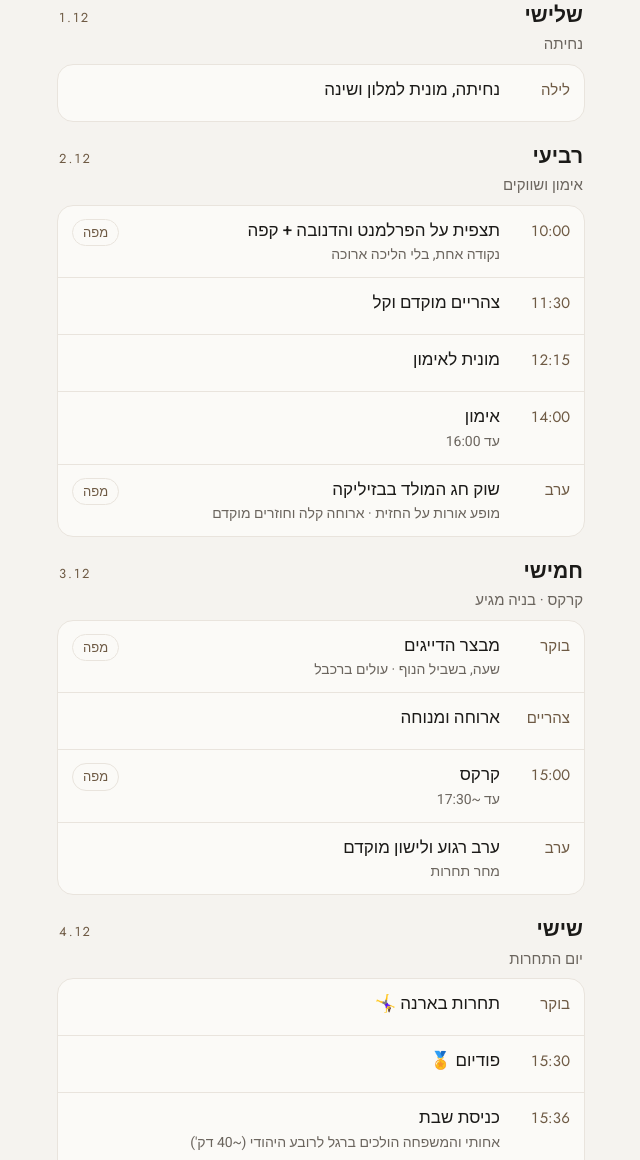
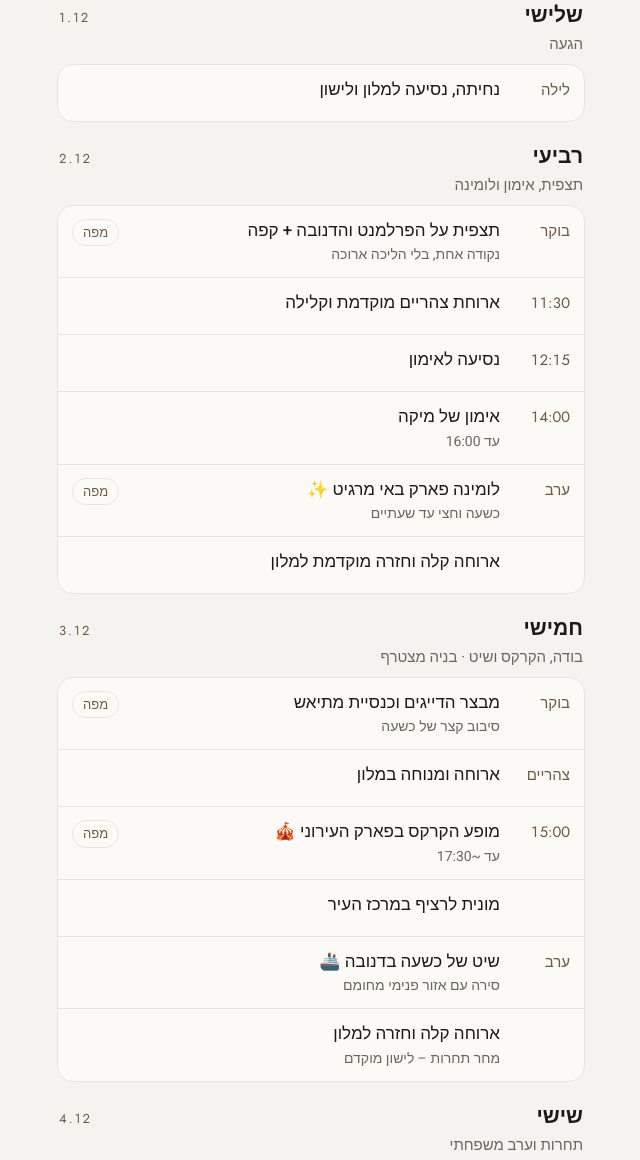
Before and after one commit to shatskyeylon1/budapest, a plain HTML site: page trip.html in a window 1280 px wide. Shown: the part 410-1570 px from the top of the page, without its empty margins (319-959 px from the left). Drawn offline with Linux system fonts and the light colour scheme.

Commit message:
Update trip itinerary to new schedule (Lumina Wed, cruise Thu)
Co-Authored-By: Claude Opus 5.5 <noreply@anthropic.com>

```diff
--- a/trip.html
+++ b/trip.html
@@ -122,7 +122,7 @@ textarea{width:100%;resize:vertical;display:block}
     </svg>
     <p class="eyebrow">Budapest 2026</p>
     <h1>בודפשט <span dir="ltr">1–6.12</span></h1>
-    <p class="sub">תחרות, שווקים ואורות · <a href="./">לצ'ק ליסט של התיק</a></p>
+    <p class="sub">תחרות, אורות והחלקה · <a href="./">לצ'ק ליסט של התיק</a></p>
   </div>
 </header>
 
@@ -158,42 +158,46 @@ textarea{width:100%;resize:vertical;display:block}
 <script>
 const DEFAULT = {
   days: [
-    { id:"d1", short:"שלישי", date:"1.12", title:"נחיתה", items:[
-      { time:"לילה", text:"נחיתה, מונית למלון ושינה" }
+    { id:"d1", short:"שלישי", date:"1.12", title:"הגעה", items:[
+      { time:"לילה", text:"נחיתה, נסיעה למלון ולישון" }
     ]},
-    { id:"d2", short:"רביעי", date:"2.12", title:"אימון ושווקים", items:[
-      { time:"10:00", text:"תצפית על הפרלמנט והדנובה + קפה", note:"נקודה אחת, בלי הליכה ארוכה", map:"Parliament Budapest" },
-      { time:"11:30", text:"צהריים מוקדם וקל" },
-      { time:"12:15", text:"מונית לאימון" },
-      { time:"14:00", text:"אימון", note:"עד 16:00" },
-      { time:"ערב", text:"שוק חג המולד בבזיליקה", note:"מופע אורות על החזית · ארוחה קלה וחוזרים מוקדם", map:"Advent Bazilika Budapest" }
+    { id:"d2", short:"רביעי", date:"2.12", title:"תצפית, אימון ולומינה", items:[
+      { time:"בוקר", text:"תצפית על הפרלמנט והדנובה + קפה", note:"נקודה אחת, בלי הליכה ארוכה", map:"Parliament Budapest" },
+      { time:"11:30", text:"ארוחת צהריים מוקדמת וקלילה" },
+      { time:"12:15", text:"נסיעה לאימון" },
+      { time:"14:00", text:"אימון של מיקה", note:"עד 16:00" },
+      { time:"ערב", text:"לומינה פארק באי מרגיט ✨", note:"כשעה וחצי עד שעתיים", map:"Lumina Park Margitsziget Budapest" },
+      { time:"", text:"ארוחה קלה וחזרה מוקדמת למלון" }
     ]},
-    { id:"d3", short:"חמישי", date:"3.12", title:"קרקס · בניה מגיע", items:[
-      { time:"בוקר", text:"מבצר הדייגים", note:"שעה, בשביל הנוף · עולים ברכבל", map:"Fisherman's Bastion Budapest" },
-      { time:"צהריים", text:"ארוחה ומנוחה" },
-      { time:"15:00", text:"קרקס", note:"עד ~17:30", map:"Fővárosi Nagycirkusz" },
-      { time:"ערב", text:"ערב רגוע ולישון מוקדם", note:"מחר תחרות" }
+    { id:"d3", short:"חמישי", date:"3.12", title:"בודה, הקרקס ושיט · בניה מצטרף", items:[
+      { time:"בוקר", text:"מבצר הדייגים וכנסיית מתיאש", note:"סיבוב קצר של כשעה", map:"Fisherman's Bastion Budapest" },
+      { time:"צהריים", text:"ארוחה ומנוחה במלון" },
+      { time:"15:00", text:"מופע הקרקס בפארק העירוני 🎪", note:"עד ~17:30", map:"Fővárosi Nagycirkusz" },
+      { time:"", text:"מונית לרציף במרכז העיר" },
+      { time:"ערב", text:"שיט של כשעה בדנובה 🚢", note:"סירה עם אזור פנימי מחומם" },
+      { time:"", text:"ארוחה קלה וחזרה למלון", note:"מחר תחרות – לישון מוקדם" }
     ]},
-    { id:"d4", short:"שישי", date:"4.12", title:"יום התחרות", items:[
-      { time:"בוקר", text:"תחרות בארנה 🤸‍♀️" },
+    { id:"d4", short:"שישי", date:"4.12", title:"תחרות וערב משפחתי", items:[
+      { time:"בוקר", text:"תחרות של מיקה ליד קניון ארנה 🤸‍♀️", note:"מגיעים לקראת החימום, לפי הנחיית המאמנת" },
       { time:"15:30", text:"פודיום 🏅" },
-      { time:"15:36", text:"כניסת שבת", note:"אחותי והמשפחה הולכים ברגל לרובע היהודי (~40 דק')" },
-      { time:"אחה\"צ", text:"מקלחת והחלפת בגדים במלון" },
-      { time:"18:00", text:"מגיעים לבית חב\"ד", note:"לוודא כתובת" },
-      { time:"19:00", text:"ארוחת שישי בבית חב\"ד", note:"כולם יחד" },
-      { time:"אם יש כוח", text:"שוק בכיכר Vörösmarty", note:"~15 דק' הליכה · נסגר ~22:00", map:"Vörösmarty tér Budapest" }
+      { time:"15:36", text:"כניסת שבת", note:"אחותי והילדים מגיעים לרובע היהודי לפני כן" },
+      { time:"אחה\"צ", text:"מנוחה קצרה וטיול עירוני קליל" },
+      { time:"19:00", text:"ארוחת שישי משותפת בבית חב\"ד", note:"להגיע ~18:00" },
+      { time:"אם יש כוח", text:"סיבוב קצר בשוק חג המולד בכיכר Vörösmarty", map:"Vörösmarty tér Budapest" }
     ]},
-    { id:"d5", short:"שבת", date:"5.12", title:"ואצי, שווקים והחלקה", items:[
-      { time:"בוקר", text:"השוק המקורה הגדול", note:"להגיע בבוקר · נסגר מוקדם בשבת", map:"Great Market Hall Budapest" },
-      { time:"צהריים", text:"רחוב ואצי – שופינג וצהריים", map:"Váci utca Budapest" },
+    { id:"d5", short:"שבת", date:"5.12", title:"ואצי אוצה והחלקה", items:[
+      { time:"בוקר", text:"השוק המקורה הגדול", note:"אם שעות הפתיחה מתאימות", map:"Great Market Hall Budapest" },
+      { time:"צהריים", text:"רחוב ואצי אוצה – שיטוט, קניות וצהריים", note:"בקצה הרחוב: שוק חג המולד ב-Vörösmarty", map:"Váci utca Budapest" },
       { time:"", text:"אחותי והמשפחה: שבת בקצב שלהם" },
-      { time:"אחה\"צ", text:"מנוחה ואריזה" },
-      { time:"17:00", text:"החלקה בפארק העירוני ⛸️", note:"כולם יחד · צאת שבת ~16:45", map:"Városligeti Műjégpálya" },
-      { time:"ערב", text:"ארוחת ערב, מזוודות ושדה ✈️" }
+      { time:"אחה\"צ", text:"מנוחה, אריזה ואיסוף המזוודות" },
+      { time:"צאת שבת", text:"החלקה על הקרח בפארק העירוני ⛸️", note:"ליד טירת ויידהוניאד · צאת שבת ~16:45, המשטח נפתח ב-17:00", map:"Városligeti Műjégpálya" },
+      { time:"ערב", text:"ארוחה קלה ונסיעה לשדה ✈️" }
     ]}
   ],
   todos: [
     { text:"כרטיסים לקרקס – חמישי 15:00 (fnc.hu)" },
+    { text:"כרטיסים ללומינה – רביעי בערב" },
+    { text:"שיט בדנובה – חמישי בערב, סירה עם אזור מחומם" },
     { text:"תשלום מראש לארוחת שישי בבית חב\"ד + לוודא כתובת" },
     { text:"כרטיסים להחלקה + לוודא שעות במוצ\"ש (mujegpalya.hu)" },
     { text:"שעת הטיסה המדויקת" },
@@ -202,7 +206,7 @@ const DEFAULT = {
 };
 const TRIP_DATES = { d1:"2026-12-01", d2:"2026-12-02", d3:"2026-12-03", d4:"2026-12-04", d5:"2026-12-05" };
 
-const KEY = "budapest-trip-v1";
+const KEY = "budapest-trip-v2";
 let uid = Date.now();
 const nid = () => "x" + (uid++).toString(36);
 function fresh(){
```
